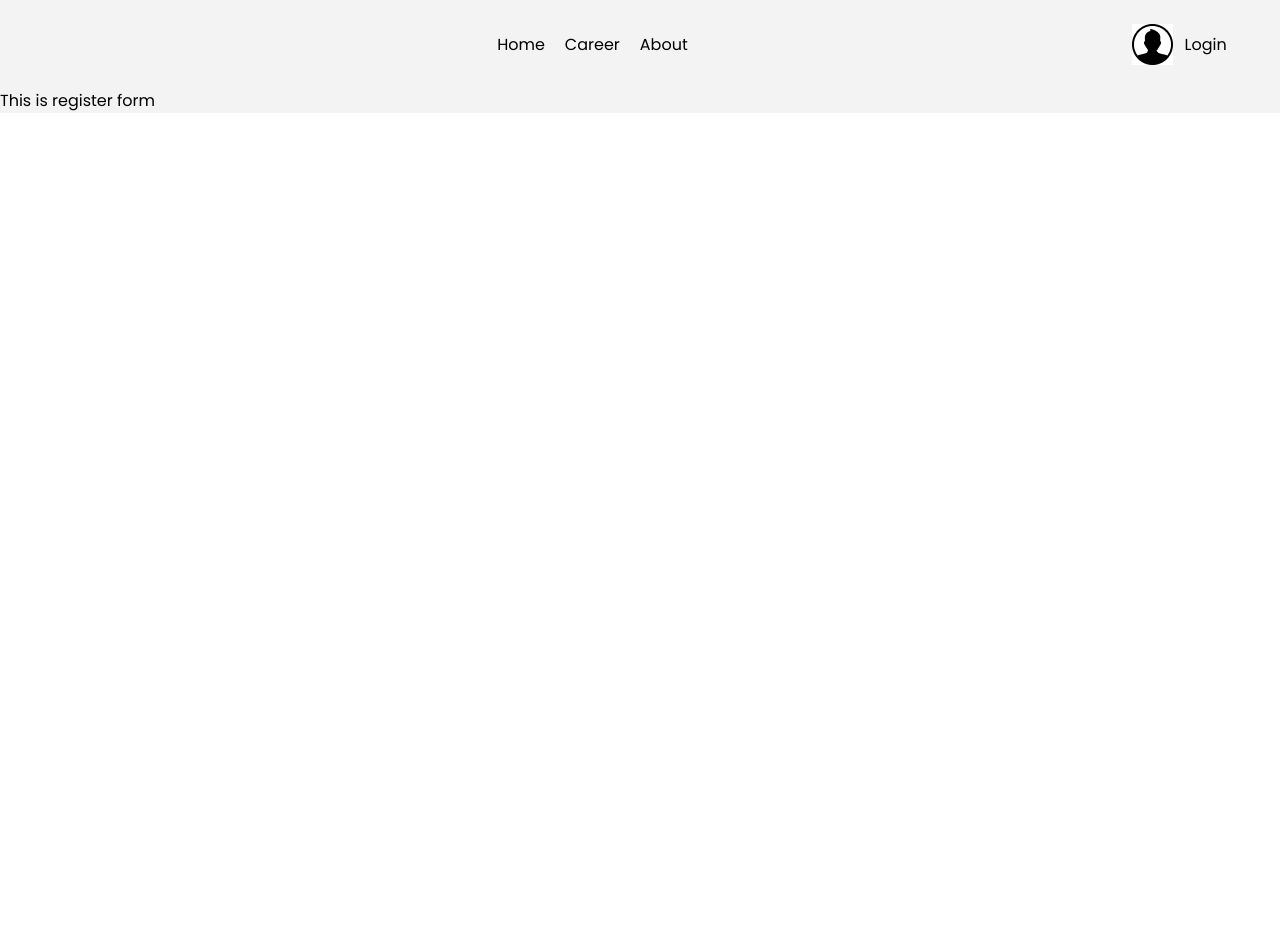
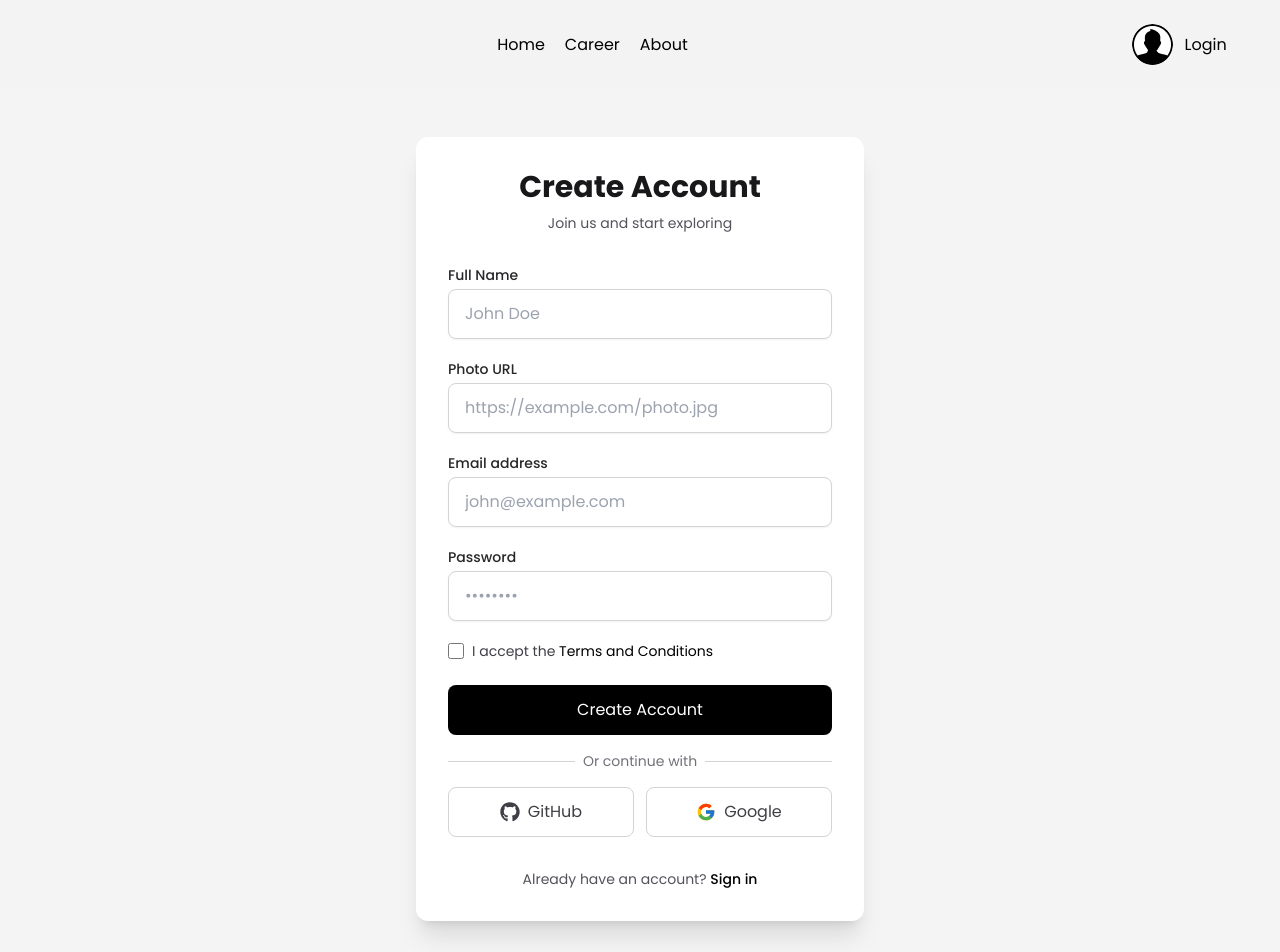
Before and after one commit to kazi-md-rakibul/dragon-news, a React (Vite) app: page /auth/register in a window 1280 px wide. Shown: the top 952 px of the page. Before the commit the page ends 800 px from the top, so only its background shows below. Built offline with nearby package versions, Linux system fonts and the light colour scheme.

Commit message:
created registration page

```diff
--- a/src/components/Navbar.jsx
+++ b/src/components/Navbar.jsx
@@ -13,7 +13,7 @@ const Navbar = () => {
       </div>
       <div className='login'>
         <div className='flex gap-3 items-center'>
-          <img src={userIcon} alt="" />
+          <img className='rounded-full' src={userIcon} alt="" />
           <Link to="/auth/login" className='btn btn-neutral'>Login</Link>
         </div>
       </div>
--- a/src/pages/Login.jsx
+++ b/src/pages/Login.jsx
@@ -10,11 +10,11 @@ const Login = () => {
   };
 
   return (
-    <div className="min-h-screen flex items-center justify-center bg-gray-50 py-12 px-4 sm:px-6 lg:px-8">
-      <div className="max-w-md w-full space-y-8 bg-white p-8 rounded-xl shadow-lg">
+    <div className="min-h-screen flex items-center justify-center bg-zinc-100 py-12 px-4 sm:px-6 lg:px-8">
+      <div className="max-w-md w-full space-y-8 bg-white p-8 rounded-xl shadow-xl">
         <div className="text-center">
-          <h2 className="text-3xl font-bold text-gray-800">Welcome Back</h2>
-          <p className="mt-2 text-sm text-gray-600">
+          <h2 className="text-3xl font-bold text-zinc-900">Welcome Back</h2>
+          <p className="mt-2 text-sm text-zinc-600">
             Please sign in to continue
           </p>
         </div>
@@ -22,10 +22,7 @@ const Login = () => {
         <form onSubmit={handleSubmit} className="mt-8 space-y-6">
           <div className="space-y-4">
             <div>
-              <label
-                htmlFor="email"
-                className="block text-sm font-medium text-gray-700"
-              >
+              <label htmlFor="email" className="block text-sm font-medium text-zinc-800">
                 Email address
               </label>
               <input
@@ -33,16 +30,13 @@ const Login = () => {
                 name="email"
                 type="email"
                 required
-                className="mt-1 block w-full px-3 py-2 border border-gray-300 rounded-md shadow-sm focus:outline-none focus:ring-2 focus:ring-blue-500 focus:border-transparent"
+                className="mt-1 block w-full px-4 py-3 border border-zinc-300 rounded-lg shadow-sm focus:outline-none focus:ring-2 focus:ring-black focus:border-transparent transition-all duration-300"
                 placeholder="Enter your email"
               />
             </div>
 
             <div>
-              <label
-                htmlFor="password"
-                className="block text-sm font-medium text-gray-700"
-              >
+              <label htmlFor="password" className="block text-sm font-medium text-zinc-800">
                 Password
               </label>
               <input
@@ -50,7 +44,7 @@ const Login = () => {
                 name="password"
                 type="password"
                 required
-                className="mt-1 block w-full px-3 py-2 border border-gray-300 rounded-md shadow-sm focus:outline-none focus:ring-2 focus:ring-blue-500 focus:border-transparent"
+                className="mt-1 block w-full px-4 py-3 border border-zinc-300 rounded-lg shadow-sm focus:outline-none focus:ring-2 focus:ring-black focus:border-transparent transition-all duration-300"
                 placeholder="Enter your password"
               />
             </div>
@@ -62,20 +56,14 @@ const Login = () => {
                 id="remember-me"
                 name="remember-me"
                 type="checkbox"
-                className="h-4 w-4 text-blue-600 focus:ring-blue-500 border-gray-300 rounded"
+                className="h-4 w-4 text-black border-zinc-300 rounded transition-all duration-300"
               />
-              <label
-                htmlFor="remember-me"
-                className="ml-2 block text-sm text-gray-700"
-              >
+              <label htmlFor="remember-me" className="ml-2 block text-sm text-zinc-700">
                 Remember me
               </label>
             </div>
 
-            <Link
-              to="/forgot-password"
-              className="text-sm text-blue-600 hover:text-blue-500"
-            >
+            <Link to="/forgot-password" className="text-sm text-black hover:text-zinc-700 transition-colors duration-300">
               Forgot password?
             </Link>
           </div>
@@ -83,26 +71,24 @@ const Login = () => {
           <div className="space-y-4">
             <button
               type="submit"
-              className="group relative w-full flex justify-center py-3 px-4 border border-transparent rounded-md text-white bg-blue-600 hover:bg-blue-700 focus:outline-none focus:ring-2 focus:ring-offset-2 focus:ring-blue-500 transition-colors duration-300"
+              className="group relative w-full flex justify-center py-3 px-4 border border-transparent rounded-lg text-white bg-black hover:bg-zinc-800 focus:outline-none focus:ring-2 focus:ring-offset-2 focus:ring-black transition-all duration-300"
             >
               Sign in
             </button>
 
             <div className="relative">
               <div className="absolute inset-0 flex items-center">
-                <div className="w-full border-t border-gray-300"></div>
+                <div className="w-full border-t border-zinc-300"></div>
               </div>
               <div className="relative flex justify-center text-sm">
-                <span className="px-2 bg-white text-gray-500">
-                  Or continue with
-                </span>
+                <span className="px-2 bg-white text-zinc-500">Or continue with</span>
               </div>
             </div>
 
             <div className="grid grid-cols-2 gap-3">
               <button
                 type="button"
-                className="flex items-center justify-center gap-2 py-3 px-4 border border-gray-300 rounded-md text-gray-700 bg-white hover:bg-gray-50 focus:outline-none focus:ring-2 focus:ring-offset-2 focus:ring-gray-500 transition-all duration-300 hover:shadow-md"
+                className="flex items-center justify-center gap-2 py-3 px-4 border border-zinc-300 rounded-lg text-zinc-700 bg-white hover:bg-zinc-50 focus:outline-none focus:ring-2 focus:ring-offset-2 focus:ring-zinc-500 transition-all duration-300 hover:shadow-md"
               >
                 <FaGithub className="text-xl" />
                 <span>GitHub</span>
@@ -110,7 +96,7 @@ const Login = () => {
 
               <button
                 type="button"
-                className="flex items-center justify-center gap-2 py-3 px-4 border border-gray-300 rounded-md text-gray-700 bg-white hover:bg-gray-50 focus:outline-none focus:ring-2 focus:ring-offset-2 focus:ring-gray-500 transition-all duration-300 hover:shadow-md"
+                className="flex items-center justify-center gap-2 py-3 px-4 border border-zinc-300 rounded-lg text-zinc-700 bg-white hover:bg-zinc-50 focus:outline-none focus:ring-2 focus:ring-offset-2 focus:ring-zinc-500 transition-all duration-300 hover:shadow-md"
               >
                 <FcGoogle className="text-xl" />
                 <span>Google</span>
@@ -120,12 +106,9 @@ const Login = () => {
         </form>
 
         <div className="text-center mt-4">
-          <p className="text-sm text-gray-600">
+          <p className="text-sm text-zinc-600">
             Don't have an account?{" "}
-            <Link
-              to="/auth/register"
-              className="font-medium text-blue-600 hover:text-blue-500"
-            >
+            <Link to="/auth/register" className="font-medium text-black hover:text-zinc-700 transition-colors duration-300">
               Sign up
             </Link>
           </p>
--- a/src/pages/Signup.jsx
+++ b/src/pages/Signup.jsx
@@ -1,9 +1,142 @@
 import React from 'react';
+import { FaGithub } from 'react-icons/fa6';
+import { FcGoogle } from 'react-icons/fc';
+import { Link } from 'react-router-dom';
 
 const Signup = () => {
+  const handleSubmit = (e) => {
+    e.preventDefault();
+    // Add registration logic here
+  };
+
   return (
-    <div>
-      <h1>This is register form</h1>
+    <div className="min-h-screen flex items-center justify-center bg-zinc-100 py-12 px-4 sm:px-6 lg:px-8">
+      <div className="max-w-md w-full space-y-8 bg-white p-8 rounded-xl shadow-xl">
+        <div className="text-center">
+          <h2 className="text-3xl font-bold text-zinc-900">Create Account</h2>
+          <p className="mt-2 text-sm text-zinc-600">
+            Join us and start exploring
+          </p>
+        </div>
+
+        <form onSubmit={handleSubmit} className="mt-8 space-y-6">
+          <div className="space-y-5">
+            <div>
+              <label htmlFor="name" className="block text-sm font-medium text-zinc-800">
+                Full Name
+              </label>
+              <input
+                id="name"
+                name="name"
+                type="text"
+                required
+                className="mt-1 block w-full px-4 py-3 border border-zinc-300 rounded-lg shadow-sm focus:outline-none focus:ring-2 focus:ring-black focus:border-transparent transition-all duration-300"
+                placeholder="John Doe"
+              />
+            </div>
+
+            <div>
+              <label htmlFor="photo" className="block text-sm font-medium text-zinc-800">
+                Photo URL
+              </label>
+              <input
+                id="photo"
+                name="photo"
+                type="url"
+                required
+                className="mt-1 block w-full px-4 py-3 border border-zinc-300 rounded-lg shadow-sm focus:outline-none focus:ring-2 focus:ring-black focus:border-transparent transition-all duration-300"
+                placeholder="https://example.com/photo.jpg"
+              />
+            </div>
+
+            <div>
+              <label htmlFor="email" className="block text-sm font-medium text-zinc-800">
+                Email address
+              </label>
+              <input
+                id="email"
+                name="email"
+                type="email"
+                required
+                className="mt-1 block w-full px-4 py-3 border border-zinc-300 rounded-lg shadow-sm focus:outline-none focus:ring-2 focus:ring-black focus:border-transparent transition-all duration-300"
+                placeholder="john@example.com"
+              />
+            </div>
+
+            <div>
+              <label htmlFor="password" className="block text-sm font-medium text-zinc-800">
+                Password
+              </label>
+              <input
+                id="password"
+                name="password"
+                type="password"
+                required
+                className="mt-1 block w-full px-4 py-3 border border-zinc-300 rounded-lg shadow-sm focus:outline-none focus:ring-2 focus:ring-black focus:border-transparent transition-all duration-300"
+                placeholder="••••••••"
+              />
+            </div>
+
+            <div className="flex items-center">
+              <input
+                id="terms"
+                name="terms"
+                type="checkbox"
+                required
+                className="h-4 w-4 text-black border-zinc-300 rounded transition-all duration-300"
+              />
+              <label htmlFor="terms" className="ml-2 block text-sm text-zinc-700">
+                I accept the <a href="#" className="text-black hover:text-zinc-700 transition-colors duration-300">Terms and Conditions</a>
+              </label>
+            </div>
+          </div>
+
+          <div className="space-y-4">
+            <button
+              type="submit"
+              className="group relative w-full flex justify-center py-3 px-4 border border-transparent rounded-lg text-white bg-black hover:bg-zinc-800 focus:outline-none focus:ring-2 focus:ring-offset-2 focus:ring-black transition-all duration-300"
+            >
+              Create Account
+            </button>
+
+            <div className="relative">
+              <div className="absolute inset-0 flex items-center">
+                <div className="w-full border-t border-zinc-300"></div>
+              </div>
+              <div className="relative flex justify-center text-sm">
+                <span className="px-2 bg-white text-zinc-500">Or continue with</span>
+              </div>
+            </div>
+
+            <div className="grid grid-cols-2 gap-3">
+              <button
+                type="button"
+                className="flex items-center justify-center gap-2 py-3 px-4 border border-zinc-300 rounded-lg text-zinc-700 bg-white hover:bg-zinc-50 focus:outline-none focus:ring-2 focus:ring-offset-2 focus:ring-zinc-500 transition-all duration-300 hover:shadow-md"
+              >
+                <FaGithub className="text-xl" />
+                <span>GitHub</span>
+              </button>
+
+              <button
+                type="button"
+                className="flex items-center justify-center gap-2 py-3 px-4 border border-zinc-300 rounded-lg text-zinc-700 bg-white hover:bg-zinc-50 focus:outline-none focus:ring-2 focus:ring-offset-2 focus:ring-zinc-500 transition-all duration-300 hover:shadow-md"
+              >
+                <FcGoogle className="text-xl" />
+                <span>Google</span>
+              </button>
+            </div>
+          </div>
+        </form>
+
+        <div className="text-center mt-4">
+          <p className="text-sm text-zinc-600">
+            Already have an account?{" "}
+            <Link to="/auth/login" className="font-medium text-black hover:text-zinc-700 transition-colors duration-300">
+              Sign in
+            </Link>
+          </p>
+        </div>
+      </div>
     </div>
   );
 };
```
